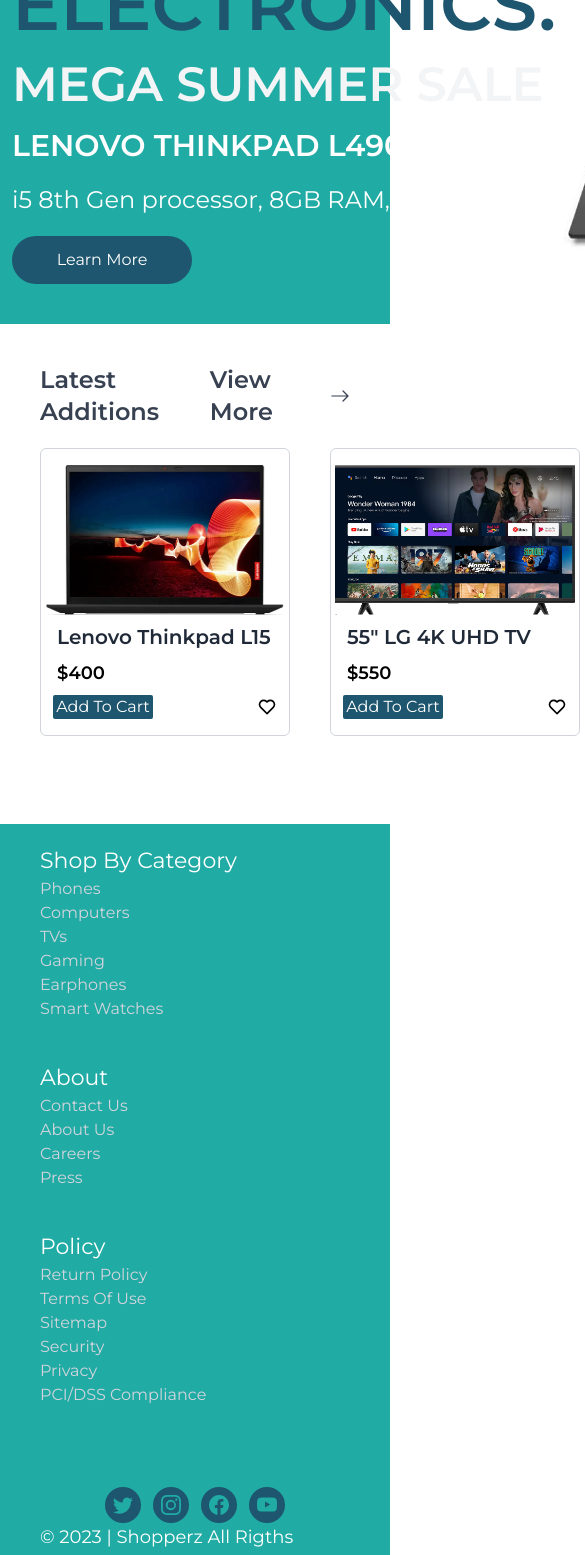
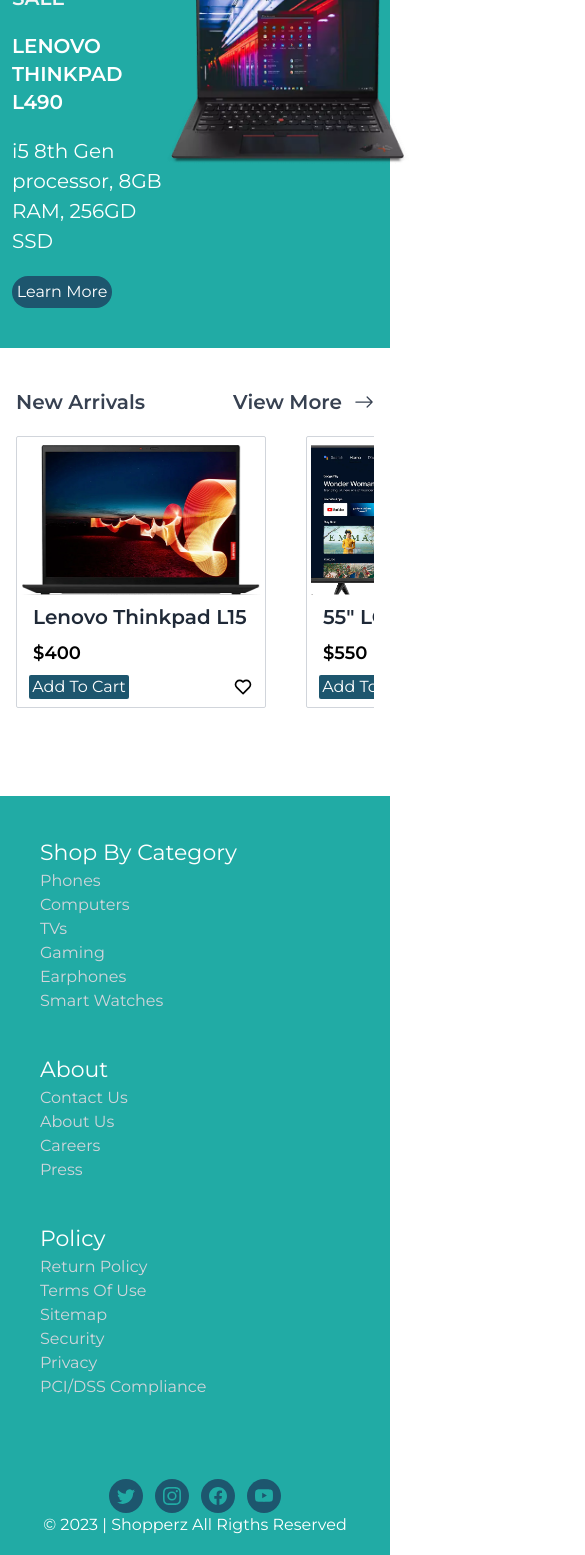
Before and after one commit to jesseemana/electronics-shop, a React (Vite) app: page / in a window 390 px wide. Shown: the part 320-1875 px from the top of the page, 585 px wide, since content can reach past the window. Built offline with nearby package versions, Linux system fonts and the light colour scheme.

Commit message:
refactored multiple useStates to useReducer

```diff
--- a/src/App.jsx
+++ b/src/App.jsx
@@ -17,7 +17,7 @@
 
   setTimeout(() => {
     setLoading(false);
-  }, 5000);
+  }, 1000);
 
   return (
     <>
--- a/src/components/Banner.jsx
+++ b/src/components/Banner.jsx
@@ -7,23 +7,23 @@
       {/* slide number 1  */}
       <div className='flex items-center justify-around py-10 px-3'>
         <div className='flex flex-col gap-y-5'>
-          <h1 className='text-[#1D566E] uppercase text-7xl font-bold z-10'>
+          <h1 className='text-[#1D566E] uppercase text-xl lg:text-7xl font-bold z-10'>
             get the best deals on electronics.
           </h1>
-          <h1 className='text-gray-100 uppercase text-5xl font-[600] z-10'>
+          <h1 className='text-gray-100 uppercase text-xl lg:text-5xl font-[600] z-10'>
             mega summer sale
           </h1>
-          <p className='text-[#ffffff] uppercase text-3xl font-semibold z-10'>
+          <p className='text-[#ffffff] uppercase text-xl lg:text-3xl font-semibold z-10'>
             lenovo thinkpad l490
           </p>
-          <p className='text-[#ffffff] text-2xl z-10'>
+          <p className='text-[#ffffff] text-[20px] lg:text-2xl z-10'>
            i5 8th Gen processor, 8GB RAM, 256GD SSD
           </p>
-          <button className='bg-[#1D566E] w-[180px] capitalize text-[#ffffff] rounded-full py-3'>
+          <button className='bg-[#1D566E] w-[100px] md:w-[180px] capitalize text-[#ffffff] rounded-full py-1 md:py-3'>
             learn more
           </button>
         </div>
-        <img src={laptop} alt='lenovo thikpad' className='h-[400px] relative' />
+        <img src={laptop} alt='lenovo thikpad' className='h-[200px] lg:h-[400px] relative' />
 
       </div>
 
--- a/src/components/Footer.jsx
+++ b/src/components/Footer.jsx
@@ -12,8 +12,9 @@
   });
 
   return (
-    <section id='footer' className='flex flex-col gap-y-20 md:flex-row justify-between px-10 bg-[rgb(33,171,165)]  w-full p-5 text-[#FFFFFF]'>
-      <div className='flex flex-col gap-y-10 md:flex-row gap-x-[170px]'>
+    <section id='footer'
+      className='flex flex-col gap-y-20 md:flex-row justify-between py-10 px-10 bg-[rgb(33,171,165)]  w-full text-[#FFFFFF]'>
+      <div className='flex flex-col gap-y-10 md:flex-row gap-x-[80px]'>
         <div>
           <h1 className='text-[22px] capitalize'>shop by category</h1>
           <ul className='capitalize text-gray-300'>
@@ -85,22 +86,22 @@
         <div className='flex gap-x-3 md:justify-end'>
           <div className='bg-[#1D566E] rounded-full px-2 py-2'>
             <a href='#'>
-              <BsTwitter className='text-xl text-[#21ABA5]' />
+              <BsTwitter className='text-lg md:text-xl text-[#21ABA5]' />
             </a>
           </div>
           <div className='bg-[#1D566E] rounded-full px-2 py-2'>
             <a href='#'>
-              <BsInstagram className='text-xl text-[#21ABA5]' />
+              <BsInstagram className='text-lg md:text-xl text-[#21ABA5]' />
             </a>
           </div>
           <div className='bg-[#1D566E] rounded-full px-2 py-2'>
             <a href='#'>
-              <BsFacebook className='text-xl text-[#21ABA5]' />
+              <BsFacebook className='text-lg md:text-xl text-[#21ABA5]' />
             </a>
           </div>
           <div className='bg-[#1D566E] rounded-full px-2 py-2'>
             <a href='#'>
-              <BsYoutube className='text-xl text-[#21ABA5]' />
+              <BsYoutube className='text-lg md:text-xl text-[#21ABA5]' />
             </a>
           </div>
         </div>
@@ -108,7 +109,7 @@
         {/* LOCATION*/ }
 
         {/* COPYRIGHT AND ALL RIGHTS RESERVED */}
-        <p className='text-lg capitalize'>
+        <p className='text-ms md:text-md lg:text-lg capitalize text-center'>
           {' '}
           &copy; {year} | Shopperz all rigths reserved{' '}
         </p>
--- a/src/components/LatestAdditions.jsx
+++ b/src/components/LatestAdditions.jsx
@@ -7,9 +7,9 @@
 
 export const LatestAdditions = () => {
   return (
-    <section id='latest additions' className='px-10 py-10'>
-      <div className='flex justify-between capitalize font-bold text-2xl text-gray-700'>
-        <h1>latest additions</h1>
+    <section id='latest additions' className='px-4 md:px-10 py-10'>
+      <div className='flex justify-between capitalize font-bold text-xl md:text-2xl text-gray-700'>
+        <h1>new arrivals</h1>
 
         <Link to='/latest' className='flex items-center gap-x-3'>
           <p>view more</p>
@@ -17,7 +17,7 @@
         </Link>
       </div>
 
-      <div className='flex gap-x-10 py-5'>
+      <div className='flex gap-x-10 py-5 overflow-x-scroll scroll'>
         {dummydata?.map((item) => {
           return (
             <div key={item.id}>
--- a/src/components/Product.jsx
+++ b/src/components/Product.jsx
@@ -3,9 +3,6 @@
 
 export const Product = ({ item }) => {
   const { image, price, name } = item;
-
-  // function addToCart() {
-  // }
 
   const addToCart = () => {
     alert('Item added to cart');
@@ -15,12 +12,9 @@
     alert('Item added to favorites');
   };
 
-  // function addToFav() {
-  //   alert('Item added to favorites');
-  // }
 
   return (
-    <div className='py-4 px-1 flex flex-col gap-y-2 capitalize w-[250px] border border-gray-300 rounded-md '>
+    <div className='py-2 px-1 flex flex-col gap-y-2 capitalize w-[250px] border border-gray-300 rounded-sm'>
       <img src={image} alt={name} className='h-[150px] ' />
       <div className='px-3 flex flex-col gap-y-2'>
         <p className='text-xl font-semibold text-gray-800'>{name}</p>
--- a/src/pages/Home.jsx
+++ b/src/pages/Home.jsx
@@ -8,9 +8,9 @@
   });
 
   return (
-    <div className=''>
+    <section id='home' className=''>
       <Banner />
       <LatestAdditions />
-    </div>
+    </section>
   );
 };
--- a/src/pages/Latest.jsx
+++ b/src/pages/Latest.jsx
@@ -7,10 +7,10 @@
       <div className='flex items-center gap-x-2 py-5 uppercase text-sm text-gray-500'>
         <Link to='/'>Home</Link>
         <FaAngleRight/>
-        <h1>Latest Additions</h1>
+        <h1>new arrivals</h1>
       </div>
 
-      <h1 className='h-[100vh] uppercase text-center text-5xl flex items-center justify-center' >Latest Additions</h1>
+      <h1 className='h-[100vh] text-center text-5xl flex items-center justify-center' >new arrivals</h1>
 
     </div>
   );
--- a/src/pages/ProductDetails.jsx
+++ b/src/pages/ProductDetails.jsx
@@ -1,4 +1,4 @@
-import { useEffect, useState } from 'react';
+import { useEffect, useReducer, useState } from 'react';
 import { Link, useParams } from 'react-router-dom';
 import { dummydata } from '../dummydata';
 import { FaAngleRight, FaDotCircle, FaStar, FaStarHalf } from 'react-icons/fa';
@@ -7,31 +7,74 @@
 // ADD TO CART AND ADD TO FAVORITES TOASTS
 
 
+const reducer = (state, action) => {
+    switch ( action.type ) {
+      case 'increment':
+        return { ...state, quantity: state.quantity + 1 }
+      case 'decrement':
+        return { ...state, quantity: state.quantity - 1 }
+      case 'set_title':
+        return { ...state, title: action.value }
+      case 'set_product':
+        return { ...state, product: action.value }
+      case 'set_specs':
+        return { ...state, specs: action.value }
+      case 'set_category':
+        return { ...state, category: action.value }
+      case 'set_btn':
+        return {...state, disablebtn: action.value}
+      default:
+        return state
+    }
+}
+
+const initialState = {
+  product: {},
+  title: '',
+  specs: [],
+  category: '',
+  disablebtn: false,
+  quantity: 0
+}
+
+
 export const ProductDetails = () => {
   const {id} = useParams();
 
-  const [ item, setItem ] = useState( '' );
-  const [ title, setTitle ] = useState( '' );
-  const [ specs, setSpecs ] = useState( [] );
-  const [ quantity, setQuantity ] = useState( 0 );
-  const [ category, setCategory ] = useState( '' );
+  // const [ item, setItem ] = useState( {} );
+  // const [ title, setTitle ] = useState( '' );
+  // const [ specs, setSpecs ] = useState( [] );
+  // const [ quantity, setQuantity ] = useState( 0 );
+  // const [ category, setCategory ] = useState( '' );
+
+  const [state, dispatch] = useReducer( reducer, initialState );
 
 
-  // console.log(specs)
-  // console.log(item);
+  // DISABLING DECREMENT BUTTON IF ITEM QUANTITY IS LESS THAN OR EQUAL TO ZERO
+  const activateBtn = state.quantity <= 0
+
+  useEffect( () => {
+    if ( activateBtn ){
+      dispatch( { type: 'set_btn', value: true } );
+    } else {
+      dispatch( { type: 'set_btn', value: false } );
+    }
+  }, [activateBtn])
+
+
 
   useEffect(() => {
     const item = dummydata.find( ( item ) => item.id === parseInt( id ) );
-    setItem(item);
-    setTitle( item.name );
-    setSpecs( item.specs );
-    setCategory( item.category );
+    dispatch( { type: 'set_product', value: item } );
+    dispatch( { type: 'set_title', value: item.name } );
+    dispatch( { type: 'set_specs', value: item.specs } );
+    dispatch( { type: 'set_category', value: item.category } );
   }, [id]);
 
 
   useEffect(() => {
-    document.title = title;
-  } );
+    document.title = state.title;
+  });
 
 
   const addToCart = () => {
@@ -42,33 +85,37 @@
     alert('Added To Favorites');
   }
 
+  // console.log(state.quantity)
+  // console.log(initialState.quantity)
+
   return (
     <div className='px-8 border-red-500 '>
 
       {/* NAVIGATION  */}
       <div className='flex items-center gap-x-2 py-8 uppercase text-[12px] md:text-sm text-gray-500'>
-        <Link to='/'>Home</Link>
+        <Link to='/'>home</Link>
         <FaAngleRight/>
-        <Link to='/latest'>Latest Additions</Link>
+        <Link to='/latest'>new arrivals</Link>
         <FaAngleRight/>
-        <p>{category}</p>
+        <p>{state.category}</p>
         <FaAngleRight/>
-        <p>{title}</p>
+        <p>{state.title}</p>
       </div>
 
       <div className='flex flex-col gap-y-10 gap-x-5 py-5'>
 
         {/* IMAGE ITEM, PRICE, QUANTIY, DESCRIPTION  */}
-        <div className='flex flex-col gap-y-10 md:flex-row'>
+        <div className='flex flex-col gap-y-10 md:flex-row gap-x-10'>
+
         {/* ITEM IMAGES AND SPECS */ }
         <div className=' w-full'>
-          <img src={item.image} alt={item.name} />
+          <img src={state.product.image} alt={state.product.name} />
         </div>
 
         {/* ITEM PRICE, DESC, QUANTITY  */ }
         <div className='flex flex-col gap-y-5 w-full'>
             <div className='flex flex-col'>
-              <h1 className='uppercase md:text-xl font-semibold'>{ item.name }</h1>
+              <h1 className='uppercase md:text-xl font-semibold'>{ state.product.name }</h1>
               <div className='flex'>
                 <FaStar className='text-yellow-300' />
                 <FaStar className='text-yellow-300' />
@@ -79,18 +126,20 @@
             </div>
 
           {/* PRICE AND DESCRIPTION  */}
-          <p className='font-semibold md:text-xl border border-l-0 border-r-0 border-gray-300 p-2 w-full'>
-            ${ item.price }
+          <p className='font-semibold text-xl md:text-2xl text-[#21ABA5] border border-l-0 border-r-0 border-gray-300 p-2 w-full'>
+            ${ state.product.price }
           </p>
-          <p className='text-gray-500'>{ item.desc }</p>
+          <p className='text-gray-500'>{ state.product.desc }</p>
 
           {/* QUANTITY CONTROLL BUTTONS  */}
           <div className='flex gap-x-4'>
             <p className='capitalize'>quantity:</p>
-            <div className='flex justify-around gap-x-1'>
-              <button className='border px-3 rounded-sm' onClick={() => setQuantity(prev => prev - 1)}>-</button>
-              <input type="number" placeholder={quantity} className='w-[40px] outline-none px-2' />
-              <button className='border px-3 rounded-sm' onClick={() => setQuantity(prev => prev + 1)}>+</button>
+              <div className='flex justify-around gap-x-1'>
+                {/* // setQuantity(prev => prev - 1) */}
+                <button disabled={state.disablebtn} className='border px-3 rounded-sm' onClick={ () => dispatch( { type: 'decrement' } ) }>-</button>
+                {/* <input type="number" placeholder={ mystate.quantity } className='w-[40px] outline-none px-2' /> */ }
+                <p className='outline-none px-2 border'>{ state.quantity }</p>
+                <button className='border px-3 rounded-sm' onClick={ () => dispatch( { type: 'increment' } ) }>+</button>
             </div>
           </div>
 
@@ -104,8 +153,8 @@
 
         {/* ITEM SPECS, WILL LATER BE A MUI ACCORDION  */}
         <div className='md:my-4 md:ml-10 '>
-          <h1 className='md:text-2xl text-gray-600 font-bold uppercase py-3'>item specs</h1>
-          { specs.map( (item, index )=> {
+          <h1 className='md:text-2xl text-gray-600 font-bold uppercase py-3'>key features</h1>
+          { state.specs.map( (item, index )=> {
             return (
               <ul key={ index } className='flex items-center ml-2 text-gray-500'>
                 <span><FaAngleRight /></span><li className={`before:content-['']`}>{ item }</li>
```
